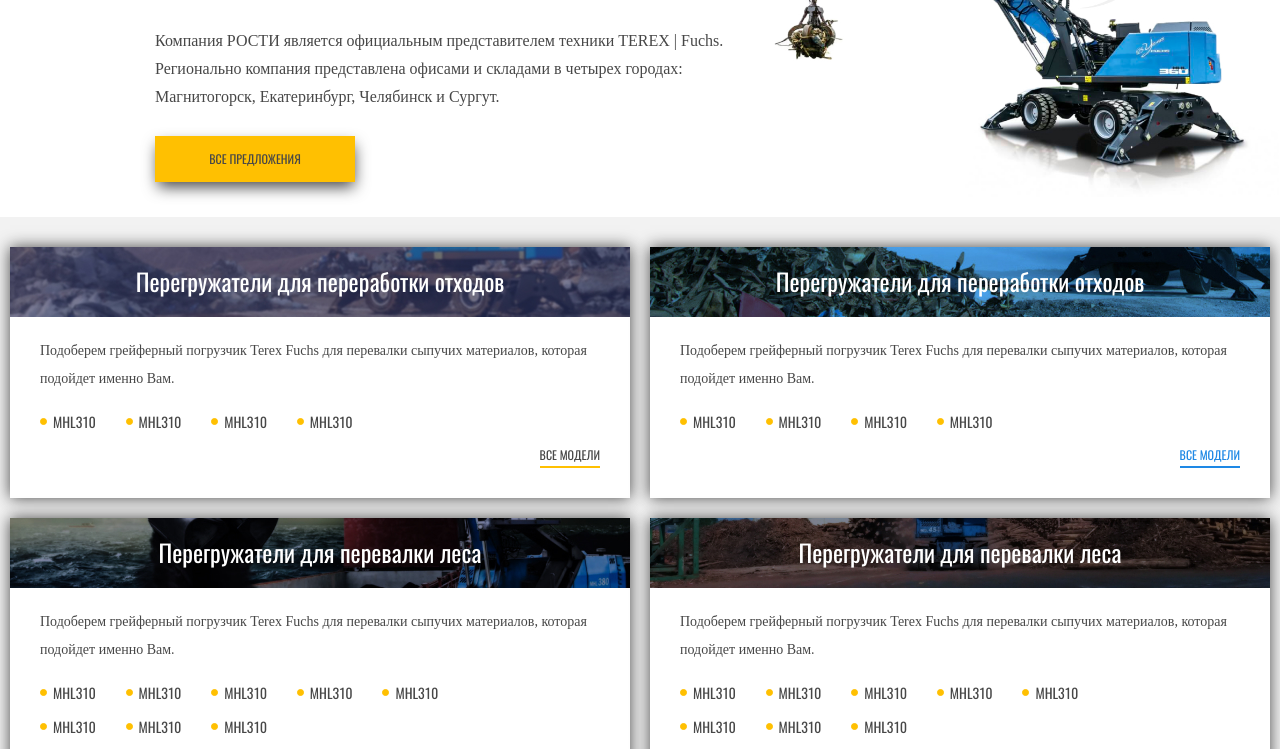
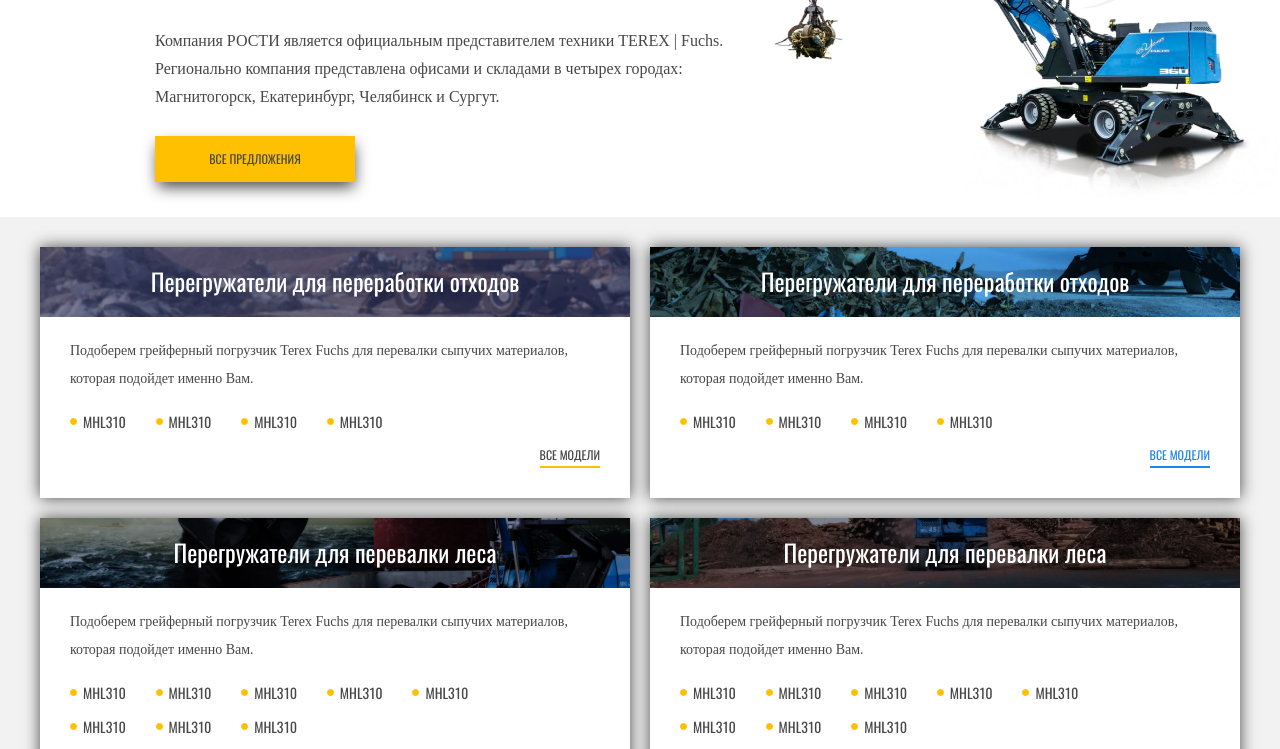
Before and after one commit to StasMironov/TestTask, a website built with webpack: page src/html/views/index.html in a window 1280 px wide. Shown: the part 179-928 px from the top of the page. Built offline with nearby package versions, Linux system fonts and the light colour scheme; files whose address does not match are found by name; a web font is replaced by a local one.

Commit message:
version_4

```diff
--- a/src/scss/style.scss
+++ b/src/scss/style.scss
@@ -34,8 +34,9 @@ a {
 .container {
   margin: 0 auto;
   max-width: 1260px;
+  padding: 0 40px;
 
-  @media screen and  (max-width: 600px) {
+  @media (max-width: 1024px) {
     padding: 0px;
   }
 }
```
Also changed, not shown: dist/css/main.css, 1 other file.
